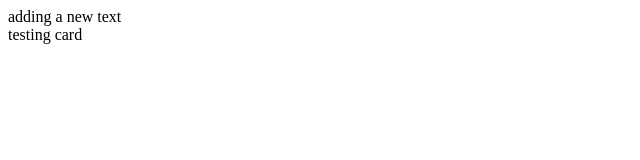
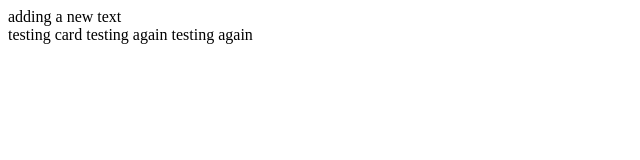
Before and after one commit to mohamedyousryelsheikh/gitExcercise, a plain HTML site: page index.html in a window 1280 px wide. Shown: the whole page, without its empty margins (0-640 px from the left). Drawn offline with Linux system fonts and the light colour scheme.

Commit message:
addding new lines

```diff
--- a/index.html
+++ b/index.html
@@ -11,6 +11,8 @@
     <div class="container">
         <div class="col-mdd-12">
             testing card
+            testing again
+            testing again
         </div>
     </div>
 
```
